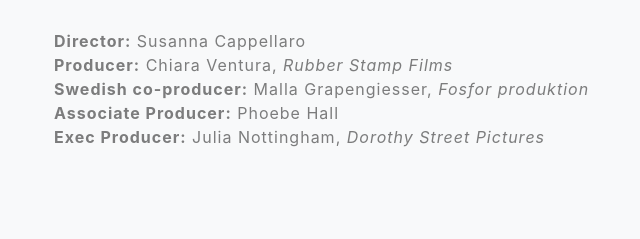
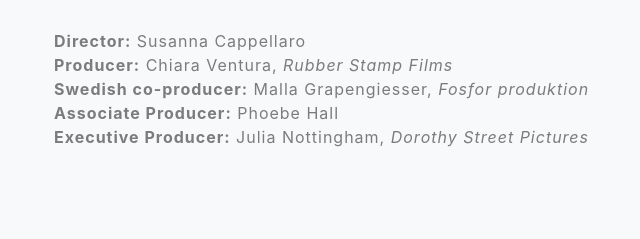
Before and after one commit to cmimprota/website_myhusbandthecyborg, a website with bundled scripts: page index.html in a window 1280 px wide. Shown: the part 1430-1669 px from the top of the page, 31-671 px from the left. Built offline with nearby package versions, Linux system fonts and the light colour scheme.

Commit message:
full words are better

```diff
--- a/index.html
+++ b/index.html
@@ -81,7 +81,7 @@
             <b>Producer:</b> Chiara Ventura, <i>Rubber Stamp Films</i> <br>
             <b>Swedish co-producer:</b> Malla Grapengiesser, <i>Fosfor produktion</i> <br>
             <b>Associate Producer:</b> Phoebe Hall <br>
-            <b>Exec Producer:</b> Julia Nottingham, <i>Dorothy Street Pictures</i> <br>
+            <b>Executive Producer:</b> Julia Nottingham, <i>Dorothy Street Pictures</i> <br>
         </p>
 
       </div>
```
